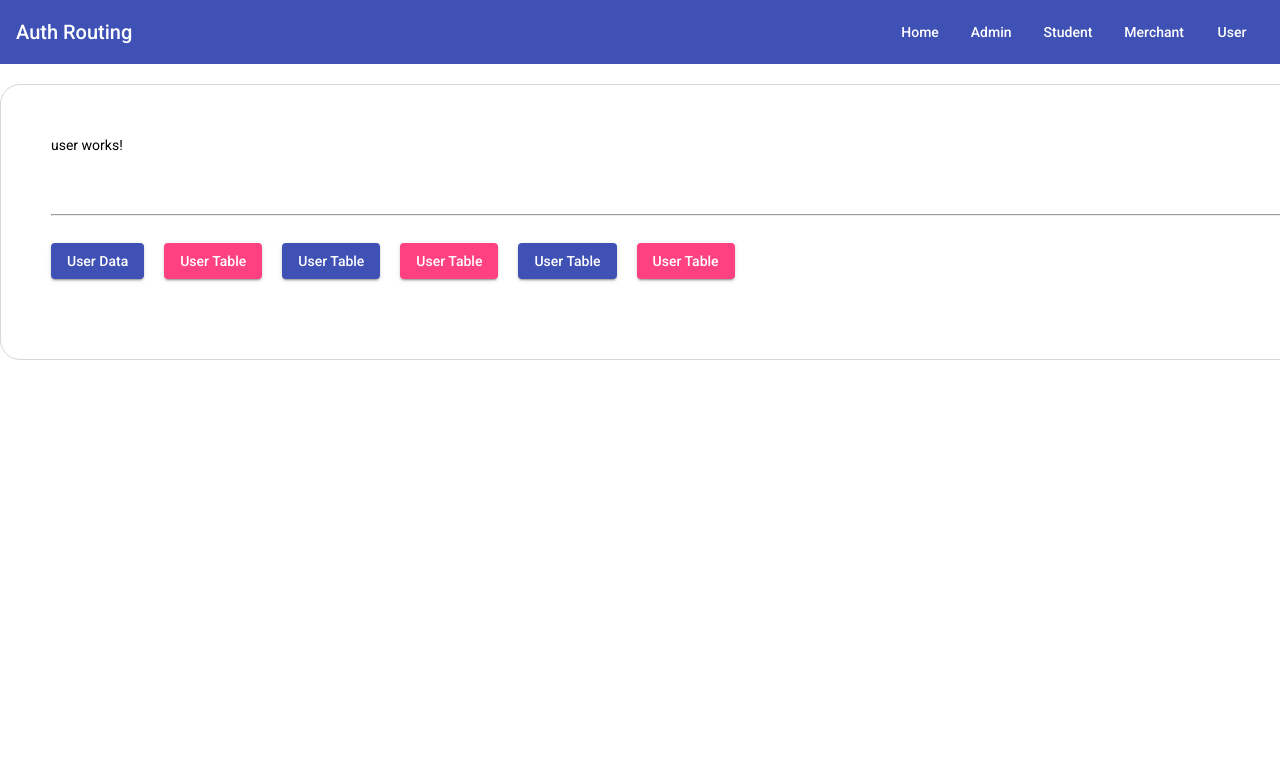
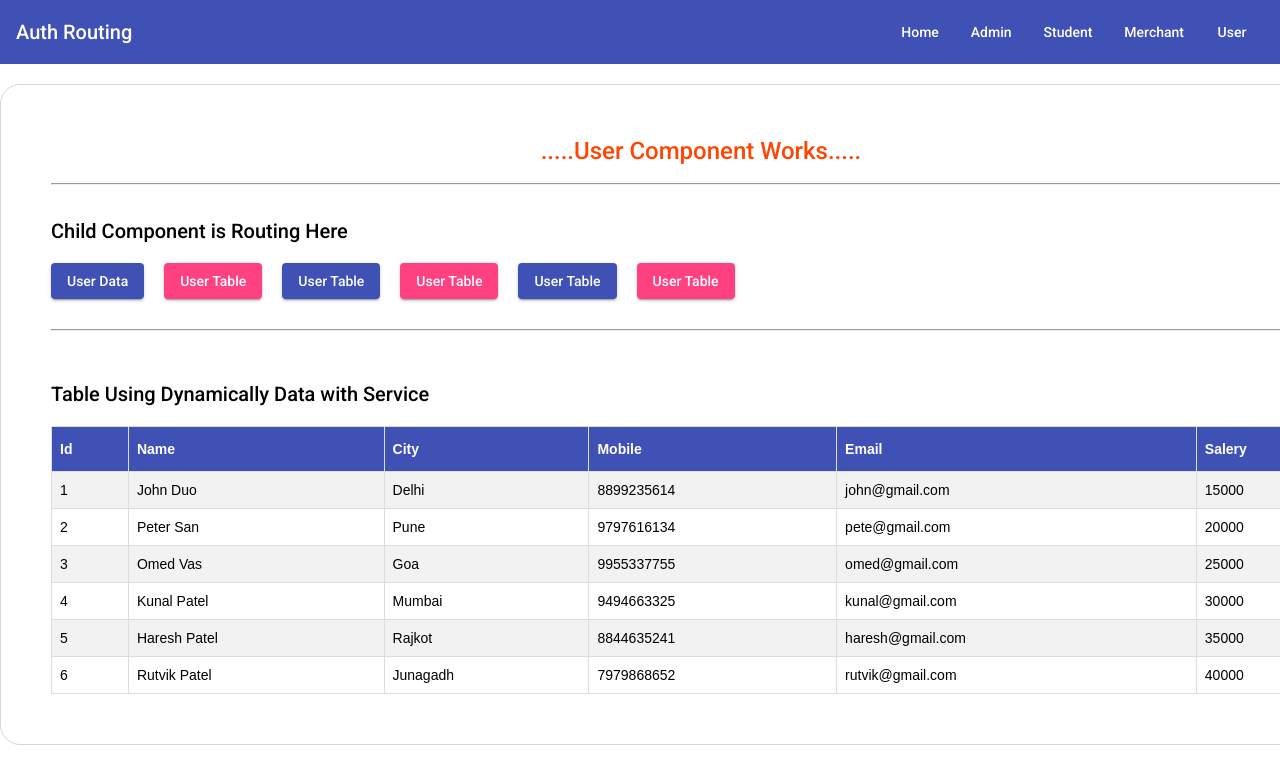
Before and after one commit to Haresh-thumar/RouterGuard-in-Angular-14, an Angular app: page /user in a window 1280 px wide. Shown: the top 784 px of the page. Built offline with nearby package versions, Linux system fonts and the light colour scheme.

Commit message:
adding a Table Using Dynamically Data with Service

```diff
--- /dev/null
+++ b/src/app/services/users.service.ts
@@ -0,0 +1,21 @@
+import { Injectable } from '@angular/core';
+
+@Injectable({
+  providedIn: 'root'
+})
+export class UsersService {
+
+  constructor() { }
+
+  getAllUsers() {
+    return [
+      { id: 1, name: 'John Duo', city: 'Delhi', mobile: 8899235614, email: 'john@gmail.com', salery: 15000 },
+      { id: 2, name: 'Peter San', city: 'Pune', mobile: 9797616134, email: 'pete@gmail.com', salery: 20000 },
+      { id: 3, name: 'Omed Vas', city: 'Goa', mobile: 9955337755, email: 'omed@gmail.com', salery: 25000 },
+      { id: 4, name: 'Kunal Patel', city: 'Mumbai', mobile: 9494663325, email: 'kunal@gmail.com', salery: 30000 },
+      { id: 5, name: 'Haresh Patel', city: 'Rajkot', mobile: 8844635241, email: 'haresh@gmail.com', salery: 35000 },
+      { id: 6, name: 'Rutvik Patel', city: 'Junagadh', mobile: 7979868652, email: 'rutvik@gmail.com', salery: 40000 },
+    ]
+  }
+
+}
--- a/src/app/user/user.component.html
+++ b/src/app/user/user.component.html
@@ -1,8 +1,8 @@
-<p>user works!</p>
+<h1 style="color: orangeRed; font-weight: 500; text-align: center;">.....User Component Works.....</h1>
 
-<br><br>
 <hr>
 
+<h2 style="margin-top: 30px;">Child Component is Routing Here</h2>
 <button mat-raised-button routerLink="userData/1" routerLinkActive="active" color="primary">User Data</button>
 <button mat-raised-button routerLink="userTable/2" routerLinkActive="active" color="accent">User Table</button>
 <button mat-raised-button routerLink="userDetail/3" routerLinkActive="active" color="primary">User Table</button>
@@ -13,3 +13,25 @@
 <div class="custom-outlet">
   <router-outlet></router-outlet>
 </div>
+
+<hr><br><br>
+
+<h2>Table Using Dynamically Data with Service</h2>
+<table id="customers">
+  <tr>
+    <th>Id</th>
+    <th>Name</th>
+    <th>City</th>
+    <th>Mobile</th>
+    <th>Email</th>
+    <th>Salery</th>
+  </tr>
+  <tr *ngFor="let data of users">
+    <td>{{data.id}}</td>
+    <td>{{data.name}}</td>
+    <td>{{data.city}}</td>
+    <td>{{data.mobile}}</td>
+    <td>{{data.email}}</td>
+    <td>{{data.salery}}</td>
+  </tr>
+</table>
--- a/src/app/user/user.component.scss
+++ b/src/app/user/user.component.scss
@@ -1,7 +1,37 @@
 button {
-  margin: 20px 20px 0 0;
+  margin: 0px 20px 0 0;
 }
 
 .custom-outlet {
   margin-top: 30px;
 }
+
+#customers {
+  font-family: Arial, Helvetica, sans-serif;
+  border-collapse: collapse;
+  width: 100%;
+}
+
+#customers td,
+#customers th {
+  border: 1px solid #ddd;
+  padding: 8px;
+}
+
+#customers tr:nth-child(even) {
+  background-color: #f2f2f2;
+}
+
+#customers tr:hover {
+  background-color: #FF4081;
+  color: white;
+  cursor: pointer;
+}
+
+#customers th {
+  padding-top: 12px;
+  padding-bottom: 12px;
+  text-align: left;
+  background-color: #3F51B5;
+  color: white;
+}
--- a/src/app/user/user.component.ts
+++ b/src/app/user/user.component.ts
@@ -1,5 +1,6 @@
 import { Component, OnInit } from '@angular/core';
 import { Router } from '@angular/router';
+import { UsersService } from '../services/users.service';
 
 @Component({
   selector: 'app-user',
@@ -8,9 +9,12 @@ import { Router } from '@angular/router';
 })
 export class UserComponent implements OnInit {
 
-  constructor() { }
+  users: any = [];
+
+  constructor(private usersData: UsersService) { }
 
   ngOnInit(): void {
+    this.users = this.usersData.getAllUsers();
   }
 
 }
```
Also changed, not shown: 1 other file (tests, documents, lock files or other folders).
